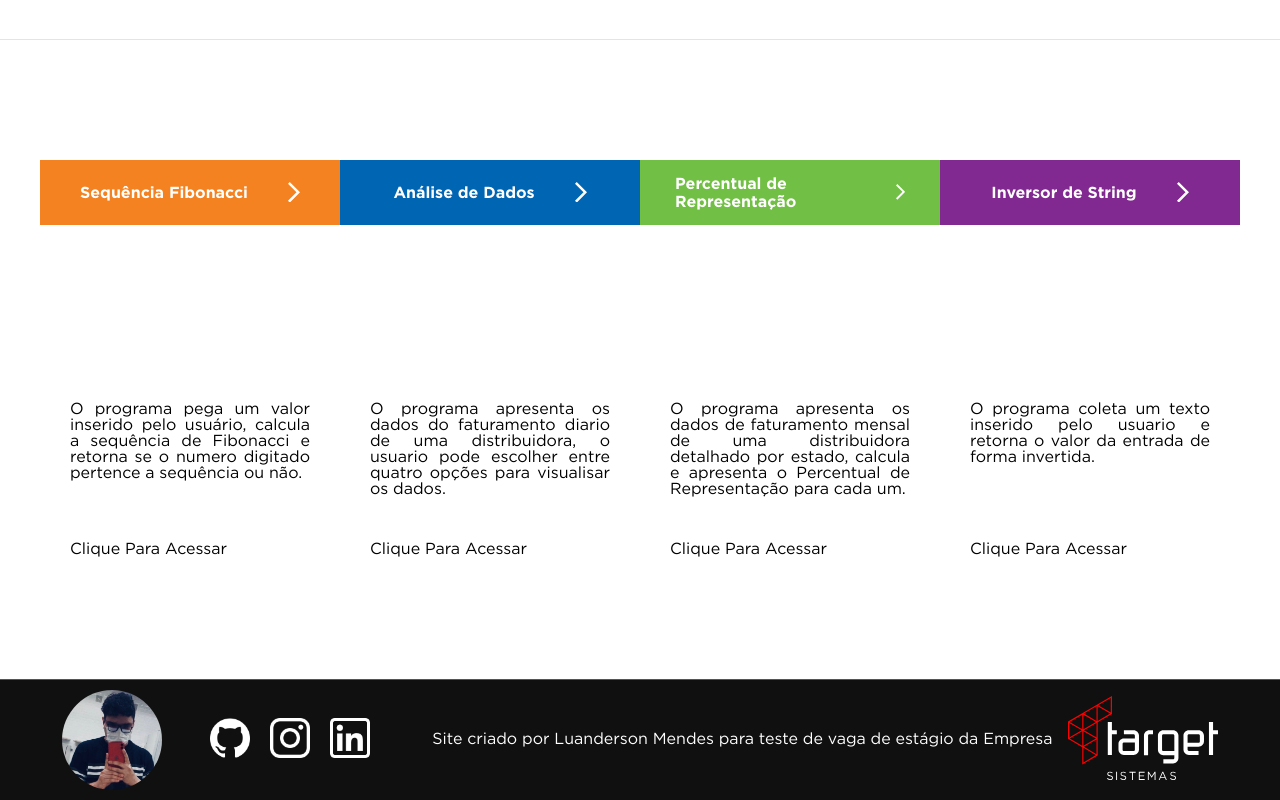
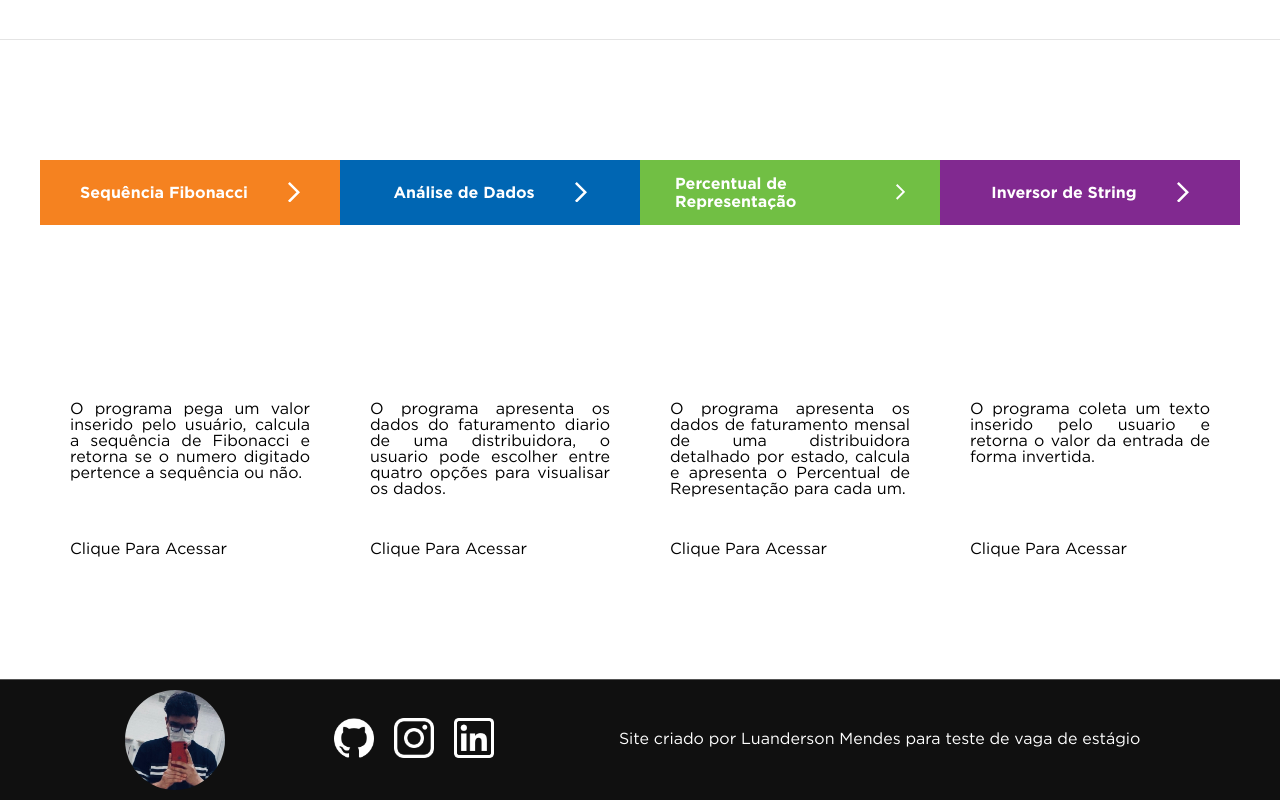
Before and after one commit to Luanderson-Mendes/analise_e_desenvolvimento, a plain HTML site: page src/index.html in a window 1280 px wide. Drawn offline with Linux system fonts and the light colour scheme.

Commit message:
Update index.html

```diff
--- a/src/index.html
+++ b/src/index.html
@@ -63,8 +63,7 @@
                     <a href="https://instagram.com/__pmenddes?r=nametag" target="_blank"><img src="./assets/img/instagram.png" class="social-media" alt=""></a>
                     <a href="https://www.linkedin.com/in/luanderson-mendes" target="_blank"><img src="./assets/img/linkedin.png" class="social-media" alt=""></a>
                 </li>
-                <li><p>Site criado por Luanderson Mendes para teste de vaga de estágio da Empresa</p>
-                    <a href="https://targetsistemas.com.br" target="_blank"><img src="./assets/img/target.svg" class="logo-target" alt="Logo da empresa Target Sistemas"></a></li>
+                <li><p>Site criado por Luanderson Mendes para teste de vaga de estágio</p></li>
             </ul>
         </footer>
     </section>
```
